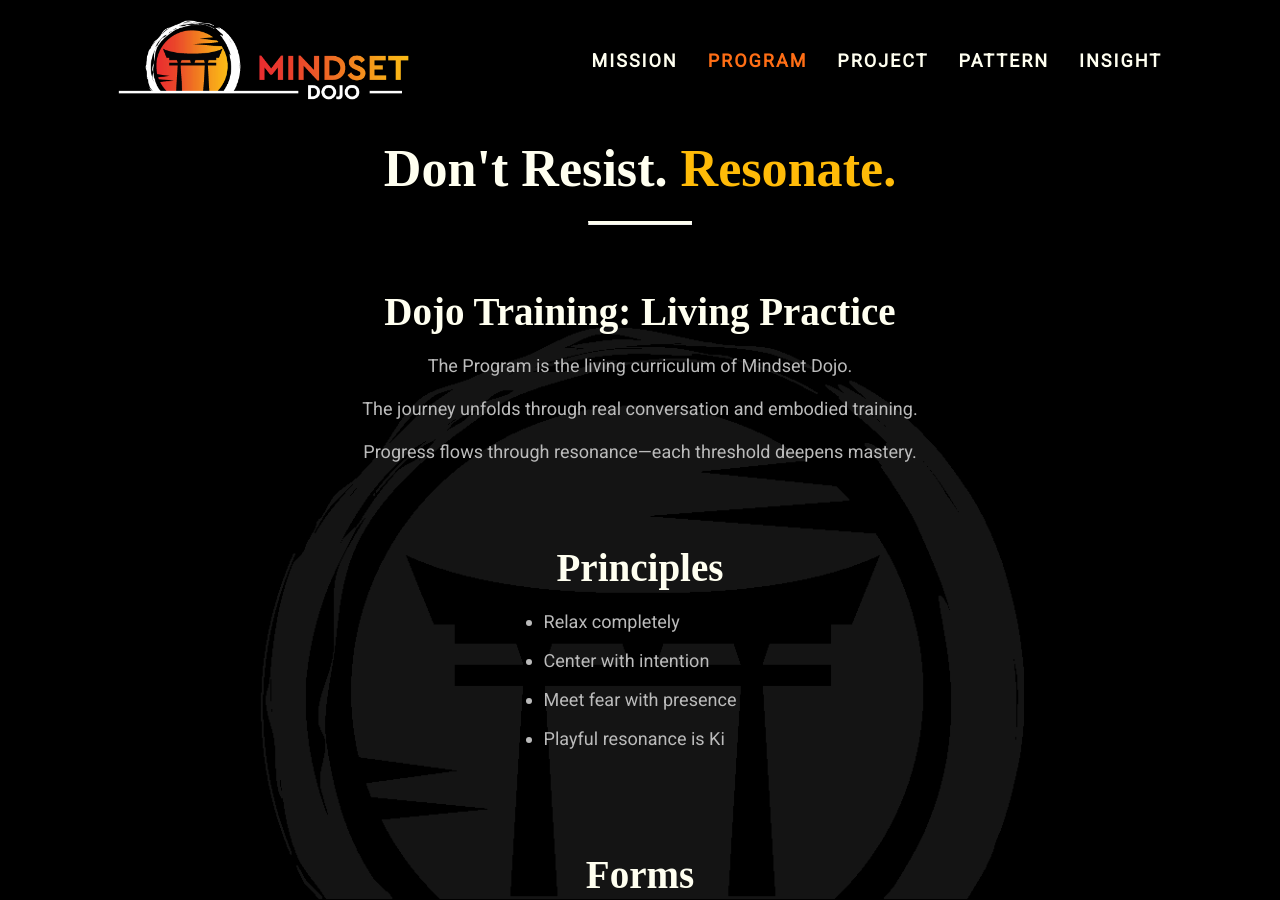
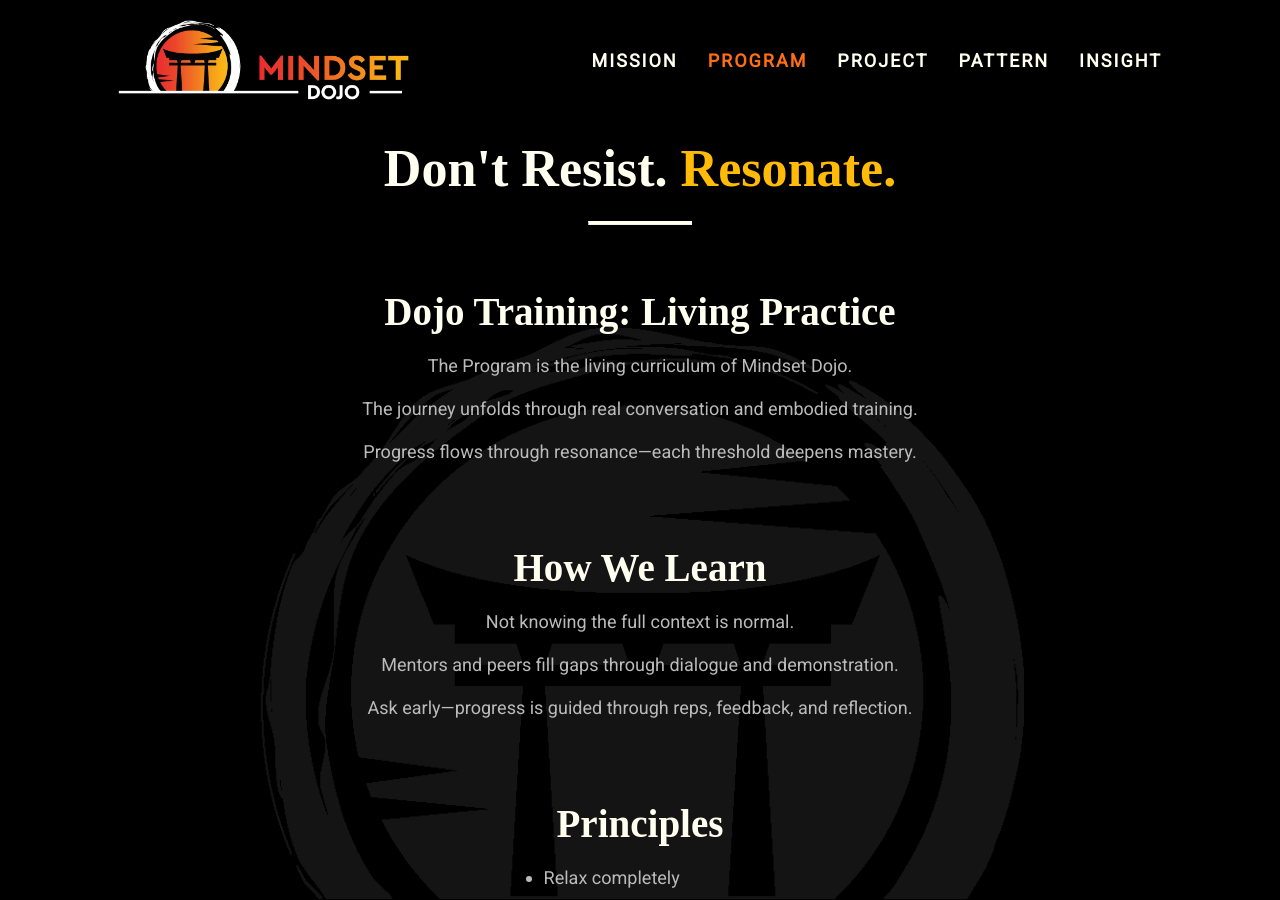
Before and after one commit to mindset-dojo/mindset-dojo.github.io, a Jekyll site: the page built from program.md, in a window 1280 px wide and 900 px high. Built offline with Jekyll 4.4.1, drawn with Linux system fonts in a browser that asks for light colours; some web fonts are replaced; some of the changed text lies outside the part shown.

Commit message:
feat: Program How We Learn

```diff
--- a/_data/program.yaml
+++ b/_data/program.yaml
@@ -10,6 +10,13 @@ sections:
         - "The Program is the living curriculum of Mindset Dojo."
         - "The journey unfolds through real conversation and embodied training."
         - "Progress flows through resonance—each threshold deepens mastery."
+  - type: text
+    data:
+      label: "How We Learn"
+      items:
+        - "Not knowing the full context is normal."
+        - "Mentors and peers fill gaps through dialogue and demonstration."
+        - "Ask early—progress is guided through reps, feedback, and reflection."
   - type: list
     data:
       label: "Principles"
@@ -208,6 +215,6 @@ sections:
   - type: ctas
     data:
       items:
-        - label: "Deepen the Training"
+        - label: "Cross Threshold Zero"
           ref: connect
 ---
```
